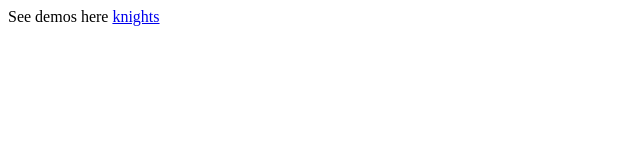
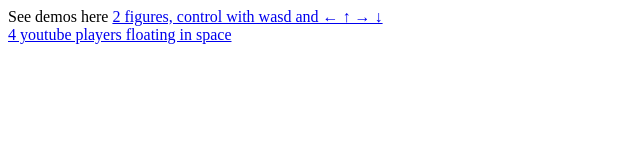
Before and after one commit to Frazer/learning-three.js, a plain HTML site: page index.html in a window 1280 px wide. Shown: the whole page, without its empty margins (0-640 px from the left). Drawn offline with Linux system fonts and the light colour scheme.

Commit message:
Update index.html

```diff
--- a/index.html
+++ b/index.html
@@ -1,2 +1,3 @@
 See demos here
-<a href="three.html">knights</a>
+<a href="three.html">2 figures, control with wasd and  ← ↑ → ↓</a><br/>
+<a href="yt.html">4 youtube players floating in space</a><br/>
```
